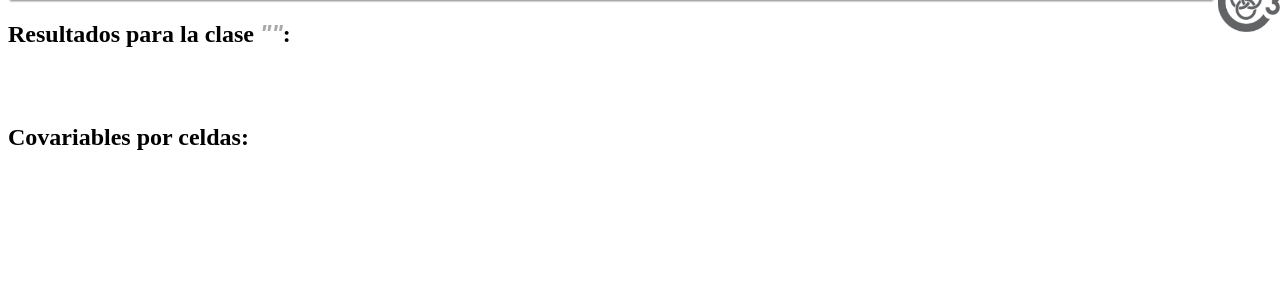
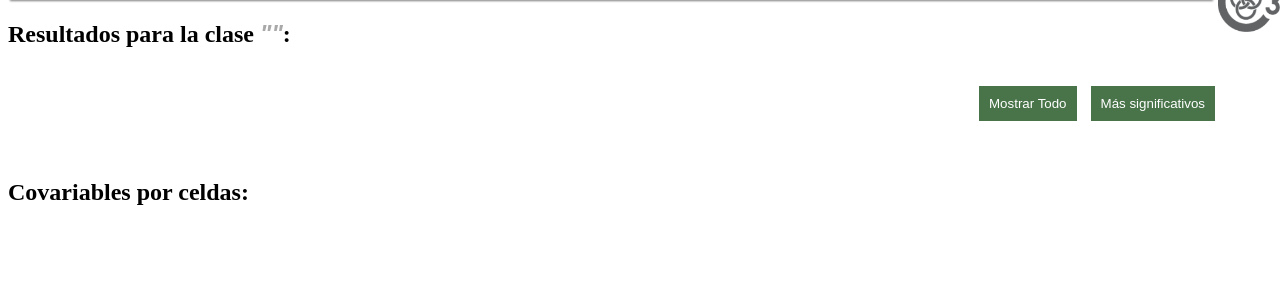
Before and after one commit to RodrigoRiveraRico/WebPruebaShowVariables, a Flask app: template app/templates/ScEp.html in a window 1280 px wide. Shown: the part 28-328 px from the top of the page. Run offline with Flask 3, Linux system fonts and the light colour scheme; the template is opened without the code that fills it, so the values that code supplies are empty; some libraries are stand-ins or nearby versions.

Commit message:
Se agregaron los botones para filtrar las variables con epsilons más significativos. Además se pasaron los estilos css de ScEp.html al archivo styles.css

```diff
--- a/app/routes/main.py
+++ b/app/routes/main.py
@@ -50,8 +50,18 @@ def get_tree_data():
     tree_data = [{"id": DB, "text": DB, "children": creacion_ramas_arbol(DB)} for DB in selected_names_res]
     return jsonify(tree_data)
 
+# Para almacenar las variables que usaremos en los siguientes dos procesos de abajo:
+df_filtros = pd.DataFrame()
+df_cells = pd.DataFrame()
+nombre_clase = ''
+
 @main_bp.route('/select_variables', methods=['POST'])
 def select_variables():
+
+    global df_filtros
+    global df_cells
+    global nombre_clase
+
     selected_values1 = request.form['selectedVariables1']
     selected_values2 = request.form['selectedVariables2']
 
@@ -93,8 +103,28 @@ def select_variables():
     df_all_variables_data.sort_values(by=['Covariable'], inplace=True)
     df_all_cells_data.sort_values(by=['Covariables'], inplace=True)
 
+    # Guardamos los df para utilizarlos en el sig. proceso:
+    df_filtros = df_all_variables_data
+    df_cells = df_all_cells_data
+
     return render_template('ScEp.html',
                            df_resultado=df_all_variables_data.drop(['celdas'], axis=1).to_html(),
                            df_resultado2=df_all_cells_data.to_html(escape=False),
                            nombre_titulo=nombre_clase,
                            etiqueta_h=nombre_plataforma)
+
+#-- Rutas para poder filtrar los epsilons más significativos:
+@main_bp.route('/ScoreEps', methods=['GET', 'POST'])
+def ScoreEps():
+    filter_value = request.args.get('filter', 'all')
+
+    if filter_value == 'E_signif':
+        filtered_df = df_filtros[df_filtros['epsilon'].abs() > 2]
+    # elif filter_value == 'gt2':  # Esto para agregar otros rangos de epsilons
+    #     filtered_df = df_filtros[df_filtros['epsilon'].abs() < 1]
+    else:
+        filtered_df = df_filtros
+
+    return render_template('ScEp.html', df_resultado=filtered_df.drop(['celdas'], axis=1).to_html(),
+                           df_resultado2=df_cells.to_html(escape=False), nombre_titulo=nombre_clase,
+                           etiqueta_h=nombre_plataforma)
--- a/app/static/css/styles.css
+++ b/app/static/css/styles.css
@@ -127,3 +127,66 @@ textarea {
 
 
 /* ---------- */
+
+/* Estilo de las tablas: */
+.titulo-especial {
+    font-family: Arial, sans-serif; /* Cambia "Arial" al tipo de letra deseado */
+    font-style: italic; /* Aplica cursivas */
+    color: rgb(169, 169, 169); /* Cambia el color a gris claro (RGB) */
+}
+.df1 .dataframe td:nth-last-child(1),
+.df1 .dataframe td:nth-last-child(2),
+.df1 .dataframe th:nth-last-child(1),
+.df1 .dataframe th:nth-last-child(2) {
+    background-color: rgb(173, 216, 230); /* Azul claro */
+}
+.df1 .dataframe {
+width: 80%; /* Cambia el tamaño de la tabla */
+max-width: 100%; /* Asegura que no exceda el ancho del viewport */
+}
+.df1 .dataframe th {
+    text-align: left; /* Para alinear el texto */
+}
+
+.df1 .dataframe th:first-child,
+.df1 .dataframe td:first-child {
+    display: none; /* Oculta la primera columna */
+}
+
+.df2 .dataframe td {
+    text-align: left;
+    /* white-space: pre-line; */
+}
+
+.df2 .dataframe th {
+    text-align: center;
+    /* white-space: pre; */
+}
+
+.df2 .dataframe th:first-child,
+.df2 .dataframe td:first-child {
+    /* background-color: rgb(231, 139, 105);
+     */
+     display: none;
+}
+
+
+/* - Botones de filtro (Epsilon):     */
+
+.filter-button {
+    text-align: right;
+    margin-bottom: 20px;
+}
+
+.filter-button button {
+    margin-left: 10px;
+    padding: 10px;
+    background-color: #49744a;
+    color: white;
+    border: none;
+    cursor: pointer;
+}
+
+.filter-button button:hover {
+    background-color: #305031;
+}
--- a/app/templates/ScEp.html
+++ b/app/templates/ScEp.html
@@ -55,6 +16,12 @@
 
     <h2>Resultados para la clase <span class="titulo-especial">"{{ nombre_titulo }}"</span>:</h2>
     <br>
+    <div class="filter-button">
+        <button onclick="window.location.href='/ScoreEps?filter=all'">Mostrar Todo</button>
+        <button onclick="window.location.href='/ScoreEps?filter=E_signif'">Más significativos</button>
+        <!-- <button onclick="window.location.href='/ScoreEps?filter=gt2'">Valores <|1|</button> -->
+    </div>
+
     <center class="df1">
         <!-- <table class="df1"> -->
         {{ df_resultado | safe }}
```
Also changed, not shown: other parts of app/templates/ScEp.html (+2 -41 lines).
